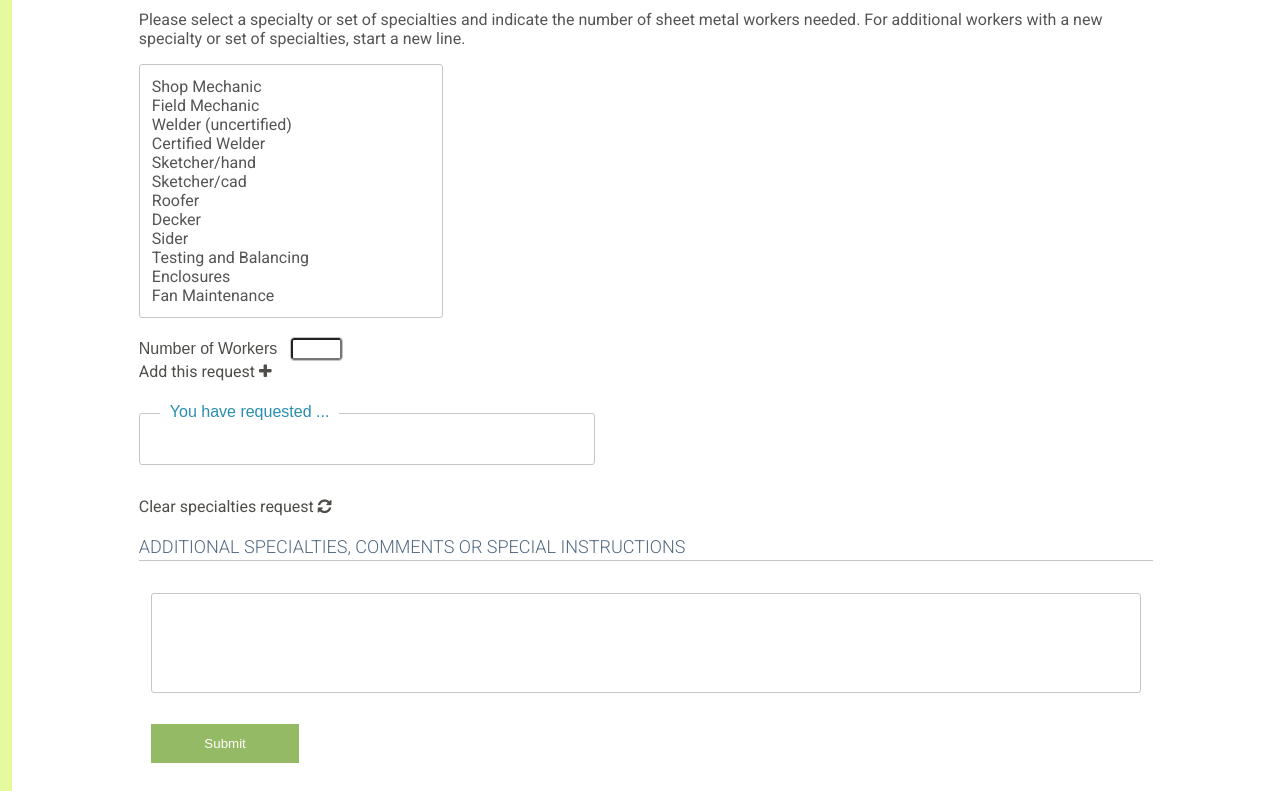
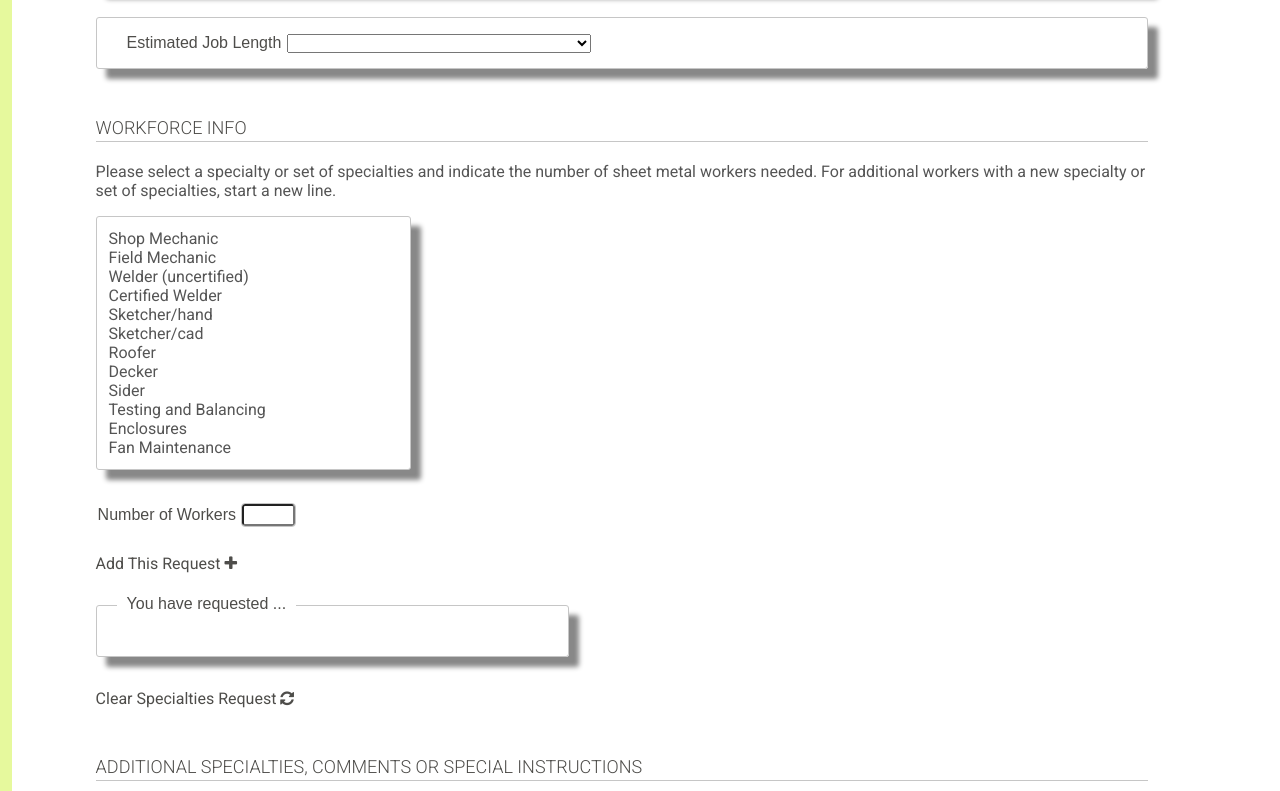
Before and after one commit to ddmcallister/work_webs, a plain HTML site: page referral_hall/index.html in a window 1280 px wide. Shown: the part 1309-2100 px from the top of the page. Drawn offline with Linux system fonts and the light colour scheme; a web font is replaced by a local one.

Commit message:
minor css

```diff
--- a/referral_hall/css/main.css
+++ b/referral_hall/css/main.css
@@ -62,8 +62,14 @@ header, form {
 	padding: 3em 10%;
 }
 
+#main {
+	margin-left: -3em;
+	margin-top: -2em;
+}
+
 .form-group {
 	margin-bottom: 20px;
+	margin-top: 3em;
 }
 
 h2.heading {
@@ -71,7 +77,7 @@ h2.heading {
 	text-transform: uppercase;
 	font-weight: 300;
 	text-align: left;
-	color: #506982;
+	color: #4E4D4A;
 	border-bottom: 1px solid #c6c6c6;
 	padding-bottom: 3px;
 	margin-bottom: 20px;
@@ -85,9 +91,12 @@ h2.heading {
 	border: 1px solid #c6c6c6;
 	border-radius: 3px;
 	width: 100%;
-	margin-bottom: 18px;
+	margin-bottom: 28px;
 	font-size: 16px;
 	font-weight: 300;
+	-webkit-box-shadow: 10px 10px 5px #888888;
+	-moz-box-shadow: 10px 10px 5px #888888;
+	box-shadow: 10px 10px 5px #888888;
 }
 
 .test {
@@ -135,11 +144,14 @@ p {
 	border: 1px solid #c6c6c6;
 	border-radius: 3px;
 	padding: 12px;
-	margin-bottom: 18px;
+	margin-bottom: 2em;
 	font-size: 16px;
     background-color: #fff;
     width: 30%;
     display: inline-block;
+    -webkit-box-shadow: 10px 10px 5px #888888;
+    -moz-box-shadow: 10px 10px 5px #888888;
+    box-shadow: 10px 10px 5px #888888;
 }
 
 .specialties {
@@ -151,24 +163,26 @@ p {
 .spec-select {
 	background-color: #2790B0;
 	color: black;
-	font-weight: 600;
+	font-weight: 500;
 }
 
 #num-line {
 	display: block;
+	margin-left: -1em;
 }
-
-#qlabel {
-	display: inline-block;
-	left: 0;
-	padding-left: 0;
-	}
 
 #quantity {
 	outline: 1px solid #c6c6c6;
 	display: inline-block;
 	border-radius: 3px;
 	width: 5%;
+	margin-bottom: 2em;
+}
+
+#quantity label {
+	display: inline-block;
+	left: 0;
+	padding-left: 0;
 }
 
 #request_one {
@@ -180,6 +194,16 @@ p {
 	width: 45%;
 	margin-top: 2em;
 	margin-bottom: 2em;
+	-webkit-box-shadow: 10px 10px 5px #888888;
+	-moz-box-shadow: 10px 10px 5px #888888;
+	box-shadow: 10px 10px 5px #888888;
+}
+
+#request_one label {
+	color: #4E4D4A;
+	top: -27px;
+	background-color: rgba(255,255,255,1);
+
 }
 
 #save-line {
@@ -208,22 +232,32 @@ textarea {
 	width: 100%;
 	border-radius: 3px;
 	border: 1px solid #c6c6c6;
+	font-size: 14px;
+	margin-left: -1em;
 }
 
 #comment-container {
 	border: none;
+	-webkit-box-shadow: none;
+	-webkit-box-shadow: none;
+	box-shadow: none;
+
 }
 
 button{
 	cursor: pointer;
-	background-color: #94BA65;
+	background-color: #033649;
 	border: none;
 	color: #fff;
 	padding: 12px 0;
 	width: 15%;
 	margin-top: 2em;
+	font-size: 16px;
+	border-radius: 3px;
+	margin-left: -1em;
 }
 
 button:hover {
-	background-color: #09e4cd;
+	background-color: #94BA65;
+	color: #033649;
 }
--- a/referral_hall/index.html
+++ b/referral_hall/index.html
@@ -93,16 +93,16 @@
   			<div class="specialties" id="fan_maintenance">Fan Maintenance</div>
   		</div>
   		<div id= "num-line">
-  		<label for="quantity" id="qlabel">Number of Workers</label>
+  		<label for="quantity">Number of Workers</label>
   			<input type="number" name="quantity" id="quantity" max="25" step="1" tabindex = "60">
   		</div>
 	</div>
 	<div id="save-line">
-		<div>Add this request <i class="fa fa-plus" id="save" tabindex = "65"></i></div>
+		<div>Add This Request <i class="fa fa-plus" id="save" tabindex = "65"></i></div>
 	</div>
-   	<div id="request_one"><label for="request_one" class="active">You have requested ...</labe></div>
+   	<div id="request_one"><label for="request_one">You have requested ...</labe></div>
    	<div id="clear-request">
-		<div>Clear specialties request <i class="fa fa-refresh" id="clear" tabindex = "70"></i></div>
+		<div>Clear Specialties Request <i class="fa fa-refresh" id="clear" tabindex = "70"></i></div>
 	</div>
   		<input type="hidden" name="spec-line" id="spec-line">
 </div>
```
